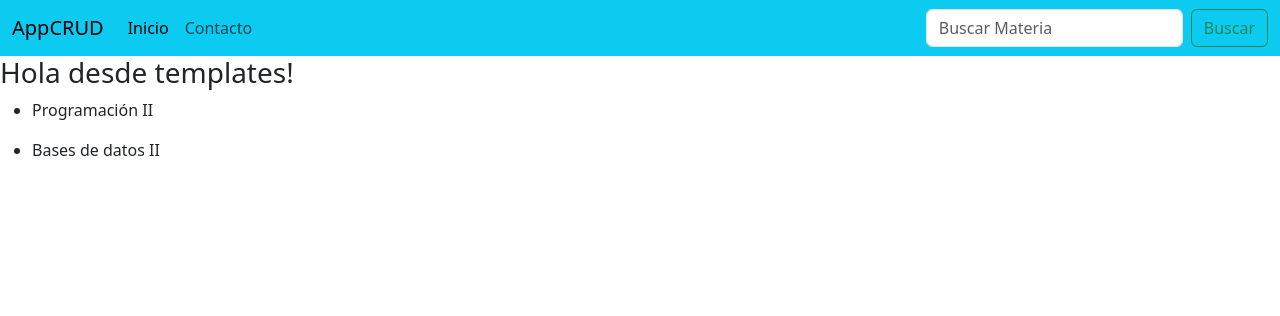
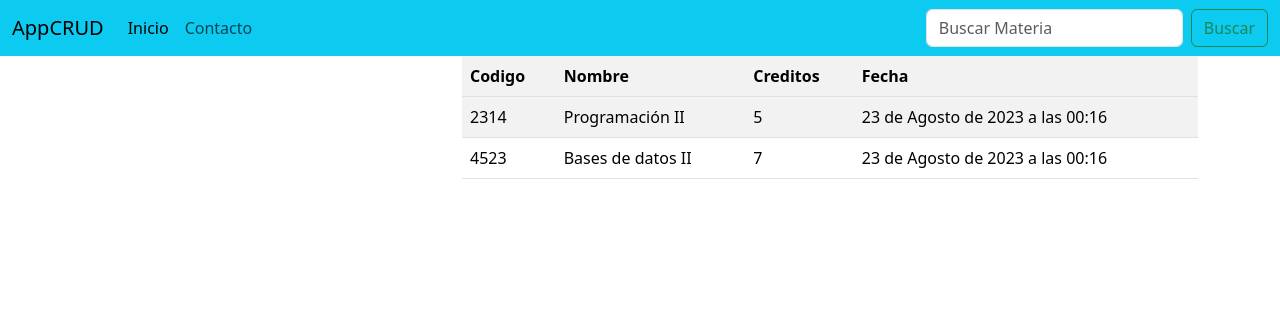
Before and after one commit to AndresSilverall/sistema-gestion-de-materias, a Django app: page /home/ in a window 1280 px wide. Shown: the top 316 px of the page. Run offline with Django 4.2, Linux system fonts and the light colour scheme; data comes from the database, SQL or seed files in the repository.

Commit message:
se agrego una tabla de diseño al modelo

```diff
--- /dev/null
+++ b/GestionarMaterias/templates/gestionMaterias.html
@@ -0,0 +1,36 @@
+{% extends "main.html" %}
+
+{% block title %} Gestion de cursos {% endblock %}
+
+{% block body %}
+<div class="row">
+    <div class="col-sm-12 col-md-6 col-lg-4 col-xl-4">
+
+    </div>
+
+<div class="col-sm-12 col-md-6 col-lg-8 col-xl-8">
+    <div class="table-responsive">
+        <table class="table table-striped">
+            <thhead>
+                <tr>
+                    <th> Codigo</th>
+                    <th> Nombre</th>
+                    <th> Creditos</th>
+                    <th> Fecha</th>
+                </tr>
+            </thhead>
+            <tbody>
+                {% for materia in materias %}
+                <tr>
+                    <td>{{materia.id}}</td>
+                    <td>{{materia.nombre}}</td>
+                    <td>{{materia.creditos}}</td>
+                    <td>{{materia.fecha}}</td>
+                </tr>
+                {% endfor %}
+            </tbody>
+        </table>
+    </div>
+</div>
+</div>
+{% endblock %}
--- a/GestionarMaterias/templates/home.html
+++ b/GestionarMaterias/templates/main.html
@@ -4,9 +4,10 @@
     <meta charset="UTF-8">
     <meta name="viewport" content="width=device-width, initial-scale=1.0">
     <link href="https://cdn.jsdelivr.net/npm/bootstrap@5.3.1/dist/css/bootstrap.min.css" rel="stylesheet" integrity="sha384-4bw+/aepP/YC94hEpVNVgiZdgIC5+VKNBQNGCHeKRQN+PtmoHDEXuppvnDJzQIu9" crossorigin="anonymous">
-    <title>Bienvenido</title>
+    <title>{% block title%} Titulo principal{% endblock %}</title>
 </head>
 <body>
+
     <nav class="navbar navbar-expand-lg bg-info">
         <div class="container-fluid">
           <a class="navbar-brand" href="#">AppCRUD</a>
@@ -16,7 +17,7 @@
           <div class="collapse navbar-collapse" id="navbarSupportedContent">
             <ul class="navbar-nav me-auto mb-2 mb-lg-0">
               <li class="nav-item">
-                <a class="nav-link active" aria-current="page" href="#">Inicio</a>
+                <a class="nav-link active" aria-current="page" href="{% url 'home' %}">Inicio</a>
               </li>
               <li class="nav-item">
                 <a class="nav-link" href="#">Contacto</a>
@@ -32,12 +33,14 @@
           </div>
         </div>
       </nav>
-    <h3> Hola desde templates!</h3>
-    {% for materia in materias %}
-    <ul>
-        <li>{{materia.nombre}}</li>
-    </ul>
-    {% endfor %}
+
+      <div class="container">
+    {% block body %}
+
+    <!-- aqui vamos agregar el contenido que se agregara en la plantilla hija -->
+
+    {% endblock %}
+  </div>
     <script src="https://cdn.jsdelivr.net/npm/bootstrap@5.3.1/dist/js/bootstrap.bundle.min.js" integrity="sha384-HwwvtgBNo3bZJJLYd8oVXjrBZt8cqVSpeBNS5n7C8IVInixGAoxmnlMuBnhbgrkm" crossorigin="anonymous"></script>
 </body>
 </html>
--- a/GestionarMaterias/views.py
+++ b/GestionarMaterias/views.py
@@ -5,4 +5,4 @@ from . models import MaricularMaterias
 def home(request):
     materias = MaricularMaterias.objects.all()
     contexto = {"materias": materias}
-    return render(request, "home.html", context=contexto)
+    return render(request, "gestionMaterias.html", context=contexto)
```
